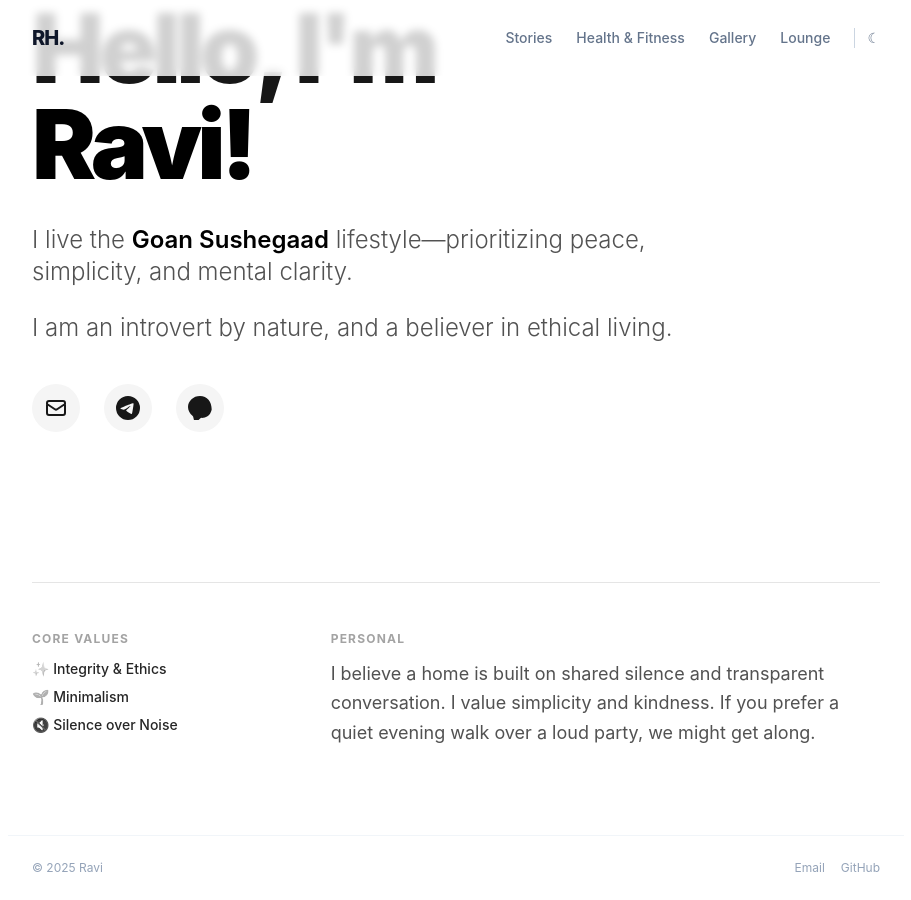
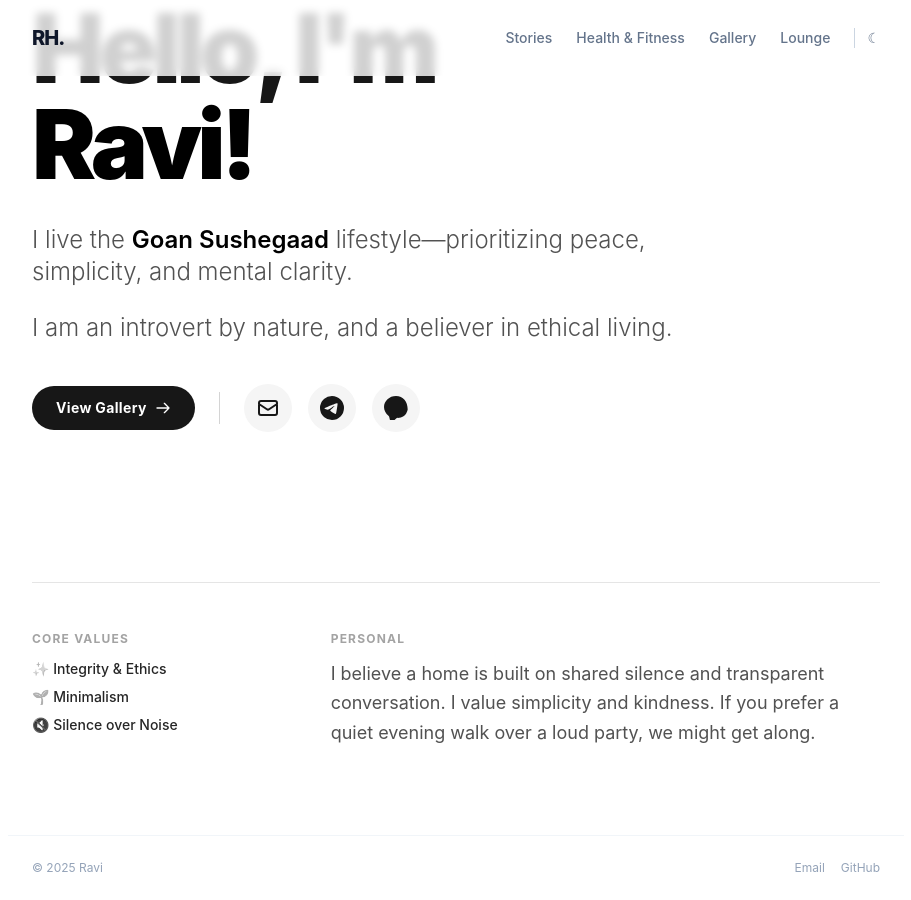
Before and after one commit to diaryofravi/me, a Jekyll site: the page built from index.html, in a window 1280 px wide and 900 px high, scrolled down 170 px. Shown: the whole window, without its empty margins (184-1095 px from the left). Built offline with Jekyll 4.4.1, drawn with Linux system fonts in a browser that asks for light colours; nearby versions of some CDN libraries.

Commit message:
Add gallery button and update social icons layout
Added a new gallery button and reorganized social icons section.

```diff
--- a/index.html
+++ b/index.html
@@ -6,19 +6,28 @@ permalink: /
 <section class="flex flex-col justify-center min-h-[60vh]">
   <h1 class="text-6xl sm:text-8xl font-black tracking-tighter mb-8 text-neutral-900 dark:text-white leading-[0.9]">
   Hello, I'm <br>
-  <!-- STRICT B&W: Removed gradient, now solid Black (light) and White (dark) -->
   <span class="text-black dark:text-white">Ravi!</span>
   </h1>
 
   <div class="text-xl sm:text-2xl text-neutral-600 dark:text-neutral-400 leading-relaxed max-w-2xl font-light">
-    <!-- Reverted font settings: Standard tracking and font-semibold -->
     <p class="mb-6">I live the <strong class="text-black dark:text-white font-semibold">Goan Sushegaad</strong> lifestyle—prioritizing peace, simplicity, and mental clarity.</p>
     <p>I am an introvert by nature, and a believer in ethical living.</p>
   </div>
 
-  <!-- Social Icons -->
-  <div class="mt-10 flex gap-6 items-center">
-    <!-- Buttons: Light gray background, turning Solid Black on hover -->
+  <!-- ACTION AREA: Social Icons + Gallery Button -->
+  <div class="mt-10 flex flex-wrap gap-6 items-center">
+
+    <!-- 1. NEW GALLERY BUTTON ADDED HERE -->
+    <a href="/gallery/" class="px-6 py-3 rounded-full bg-neutral-900 dark:bg-white text-white dark:text-neutral-900 font-bold text-sm tracking-wide hover:opacity-80 transition duration-300 flex items-center gap-2">
+      <span>View Gallery</span>
+      <svg class="w-4 h-4" fill="none" stroke="currentColor" viewBox="0 0 24 24"><path stroke-linecap="round" stroke-linejoin="round" stroke-width="2" d="M14 5l7 7m0 0l-7 7m7-7H3"></path></svg>
+    </a>
+
+    <!-- Divider (Optional) -->
+    <div class="w-px h-8 bg-neutral-300 dark:bg-neutral-700 hidden sm:block"></div>
+
+    <!-- 2. Social Icons -->
+    <div class="flex gap-4">
       <a href="mailto:{{ site.email }}" class="p-3 rounded-full bg-neutral-100 dark:bg-neutral-800 text-neutral-900 dark:text-white hover:bg-black dark:hover:bg-white hover:text-white dark:hover:text-black transition duration-300" title="Email">
         <svg class="w-6 h-6" fill="none" stroke="currentColor" viewBox="0 0 24 24"><path stroke-linecap="round" stroke-linejoin="round" stroke-width="2" d="M3 8l7.89 5.26a2 2 0 002.22 0L21 8M5 19h14a2 2 0 002-2V7a2 2 0 00-2-2H5a2 2 0 00-2 2v10a2 2 0 002 2z"/></svg>
       </a>
@@ -29,6 +38,8 @@ permalink: /
         <svg class="w-6 h-6" fill="currentColor" viewBox="0 0 24 24"><path d="M12 0C5.373 0 0 4.974 0 11.111c0 3.497 1.744 6.616 4.469 8.658.345.26.586.63.691 1.048l1.153 4.58c.23.918 1.379 1.279 2.064.648l4.062-3.74a1.66 1.66 0 0 1 1.118-.435c9.016.285 10.137-8.284 10.137-8.284C23.694 5.522 19.206 0 12 0z"/></svg>
       </a>
     </div>
+
+  </div>
 </section>
 
 <!-- Matrimonial / Values Section -->
@@ -36,7 +47,6 @@ permalink: /
   <div class="grid md:grid-cols-3 gap-12">
     <div>
       <h3 class="text-xs font-bold uppercase tracking-widest text-neutral-400 mb-3">Core Values</h3>
-      <!-- GRAYSCALE: Forces emojis to appear in black/white -->
       <ul class="text-sm font-medium space-y-2 text-neutral-800 dark:text-neutral-300 grayscale">
         <li>✨ Integrity & Ethics</li>
         <li>🌱 Minimalism</li>
```
Lines whose indentation alone changed are shown as unchanged.
